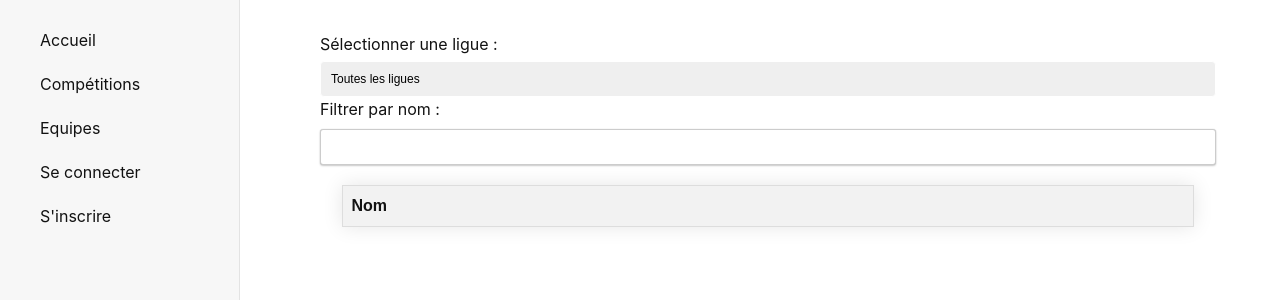
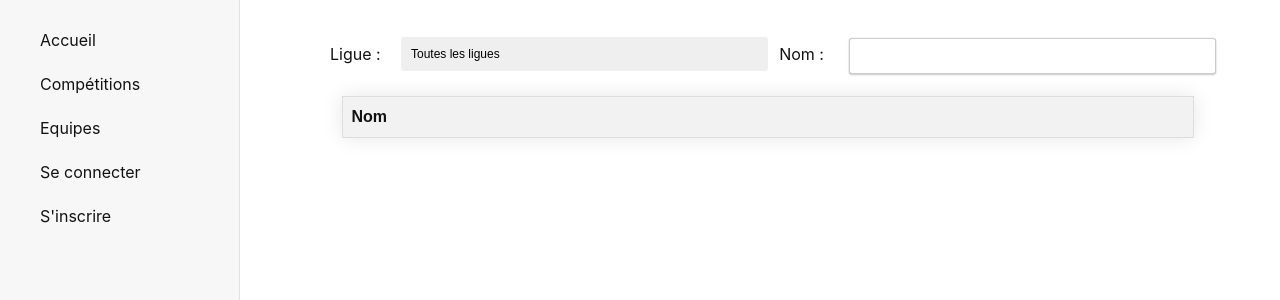
Before and after one commit to BastienKatus/Predictia, a React (Create React App) app in the folder front/: page /teams/all in a window 1280 px wide. Shown: the top 300 px of the page. Built offline with nearby package versions, Linux system fonts and the light colour scheme.

Commit message:
[style] filters

```diff
--- a/front/src/components/FollowTeams.jsx
+++ b/front/src/components/FollowTeams.jsx
@@ -87,8 +87,9 @@ const FollowTeams = (props) => {
 
     return (
       <>
-        <div>
-          <label htmlFor="league">Sélectionner une ligue :</label>
+        <h1>Suivez vos équipes préférées</h1>
+        <div className='filters'>
+          <label htmlFor="league">Ligue :</label>
           <select
             id="league"
             name="league"
@@ -102,7 +103,7 @@ const FollowTeams = (props) => {
               </option>
             ))}
           </select>
-          <label htmlFor="filter">Filtrer par nom :</label>
+          <label htmlFor="filter">Nom :</label>
           <input
             type="text"
             id="filter"
--- a/front/src/components/MatchTable.jsx
+++ b/front/src/components/MatchTable.jsx
@@ -51,7 +51,8 @@ const TeamTable = (props) => {
 
   return (
     <div>
-      <label htmlFor="league">Filtrer par ligue :</label>
+      <div className='filters'>
+        <label htmlFor="league">Ligue :</label>
         <select
           id="league"
           name="league"
@@ -65,7 +66,7 @@ const TeamTable = (props) => {
             </option>
           ))}
         </select>
-      <label htmlFor="filter">Filtrer par nom :</label>
+        <label htmlFor="filter">Equipe :</label>
         <input
           type="text"
           id="filter"
@@ -73,6 +74,7 @@ const TeamTable = (props) => {
           value={filter}
           onChange={handleFilterChange}
         />
+      </div>
       {(followedMatches.length !== 0 && filter === '' && league === '') && <h1>Equipes suivies</h1>}
       {filter === '' && league === '' && followedMatches.map((match, index) => (
           <Match
--- a/front/src/components/PlayerTable.jsx
+++ b/front/src/components/PlayerTable.jsx
@@ -61,8 +61,18 @@ const PlayerTable = (props) => {
   return (
     <>
     <h1>Joueurs</h1>
-    <label>
-      Poste :
+    <div className="filters">
+      <label>
+        Nom :
+      </label>
+      <input
+        type="text"
+        value={filter}
+        onChange={handleFilterChange}
+      />
+      <label>
+        Poste :
+      </label>
       <select value={selectedPosition} onChange={handlePositionChange}>
         <option value="">Tous les postes</option>
         {positionList.map((position) => (
@@ -71,15 +81,7 @@ const PlayerTable = (props) => {
           </option>
         ))}
       </select>
-    </label>
-    <label>
-      Filtrer par nom :
-      <input
-        type="text"
-        value={filter}
-        onChange={handleFilterChange}
-      />
-    </label>
+    </div>
     <div className="card-table-container">
       <table className="card-table">
         <thead>
--- a/front/src/components/RegisterForm.jsx
+++ b/front/src/components/RegisterForm.jsx
@@ -15,6 +15,7 @@ const RegistrationForm = () => {
   const [username, setUsername] = useState('');
   const [mail, setMail] = useState('');
   const [favoriteTeam, setFavoriteTeam] = useState('');
+  const [followedTeam, setFollowedTeam] = useState([]);
   const [teamList, setTeamList] = useState([]);
   const [filteredTeamList, setFilteredTeamList] = useState([]);
   const [selectedLeague, setSelectedLeague] = useState('');
@@ -143,7 +144,7 @@ const RegistrationForm = () => {
         </label>
       </div>
       <div className="label-group">
-        <div>
+        <div className="filters">
           <label>
             Ligue :
             <select value={selectedLeague} onChange={handleLeagueChange}>
@@ -155,8 +156,6 @@ const RegistrationForm = () => {
               ))}
             </select>
           </label>
-          </div>
-          <div>
           <label>
             Equipe favorite :
             <select value={favoriteTeam} onChange={handleFavoriteTeamChange}>
--- a/front/src/components/TeamTable.jsx
+++ b/front/src/components/TeamTable.jsx
@@ -65,8 +65,8 @@ const TeamTable = () => {
   return (
     <>
       {routeParams.id !== 'followed' ? (
-        <div>
-          <label htmlFor="league">Sélectionner une ligue :</label>
+        <div className='filters'>
+          <label htmlFor="league">Ligue :</label>
           <select
             id="league"
             name="league"
@@ -80,7 +80,7 @@ const TeamTable = () => {
               </option>
             ))}
           </select>
-          <label htmlFor="filter">Filtrer par nom :</label>
+          <label htmlFor="filter">Nom :</label>
           <input
             type="text"
             id="filter"
--- a/front/src/index.css
+++ b/front/src/index.css
@@ -420,7 +420,7 @@ input {
 }
 
 .team-grid-container {
-  max-height: 80%;
+  max-height: 60%;
   overflow-y: auto;
   padding: 16px;
   border: 1px solid darkgray;
@@ -463,8 +463,9 @@ input {
   min-width: 40%;
 }
 
-.label-group label select {
-  width: 300px;
+.label-group label {
+  min-width: 250px;
+  margin-right: 20px;
 }
 
 .modal {
@@ -615,3 +616,12 @@ button {
   width: 150px;
   height: 150px;
 }
+.filters{
+  display: flex;
+  align-items: center;
+}
+
+label{
+  min-width: 60px;
+  margin: 10px;
+}
```
Lines whose indentation alone changed are shown as unchanged.
